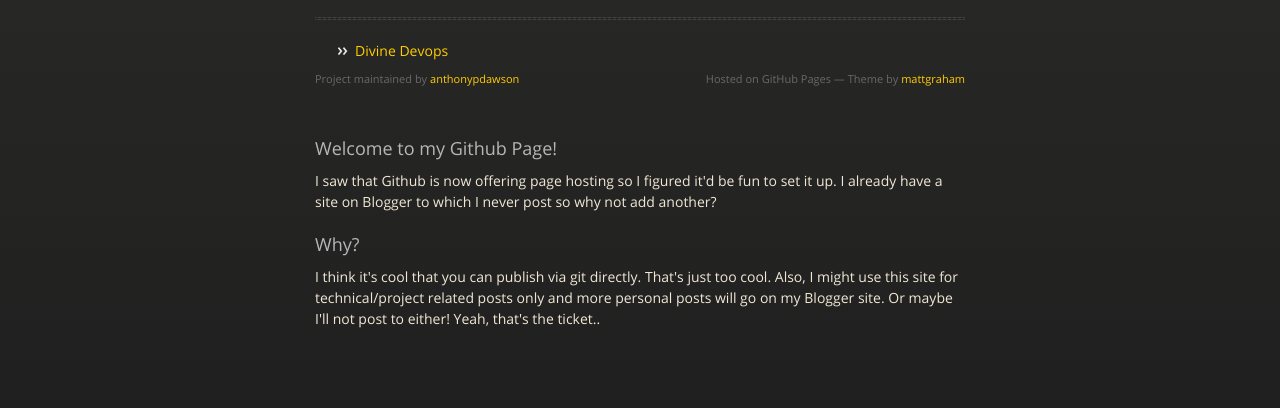
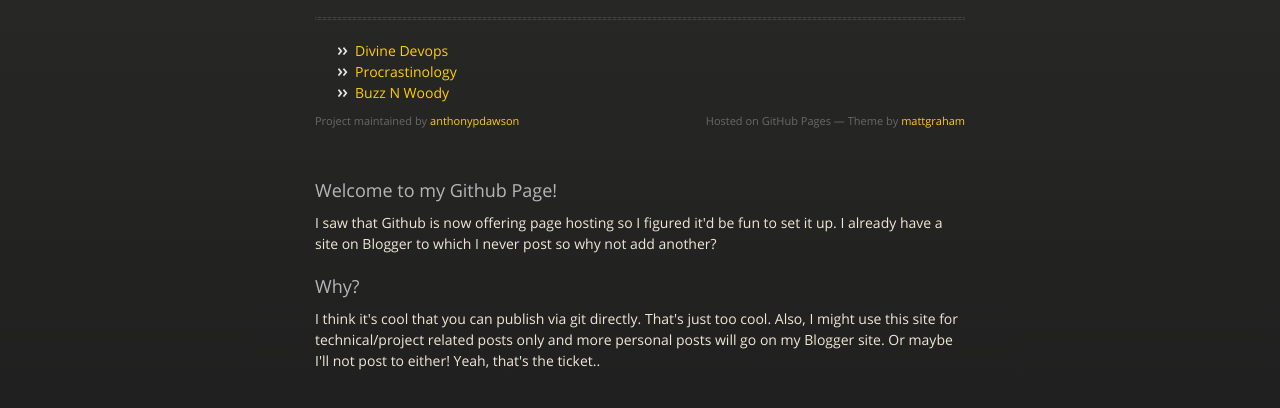
Before and after one commit to anthonypdawson/anthonypdawson.github.com, a plain HTML site: page index.html in a window 1280 px wide. Shown: the part 176-584 px from the top of the page. Drawn offline with nearby package versions, Linux system fonts and the light colour scheme.

Commit message:
Add links to other blogs in the projects list

```diff
--- a/index.html
+++ b/index.html
@@ -33,6 +33,8 @@
           <hr>
           <ul>
             <li><a href="https://anthonypdawson.github.io/divine-devops">Divine Devops</a></li>
+            <li><a href="https://procrastinology.blogspot.com/">Procrastinology</a></li>
+            <li><a href="https://buzznwoody.blogspot.com/">Buzz N Woody</a></li>
           </ul>
           <span class="credits left">Project maintained by <a href="https://github.com/anthonypdawson">anthonypdawson</a></span>
           <span class="credits right">Hosted on GitHub Pages &mdash; Theme by <a href="http://twitter.com/#!/michigangraham">mattgraham</a></span>
```
